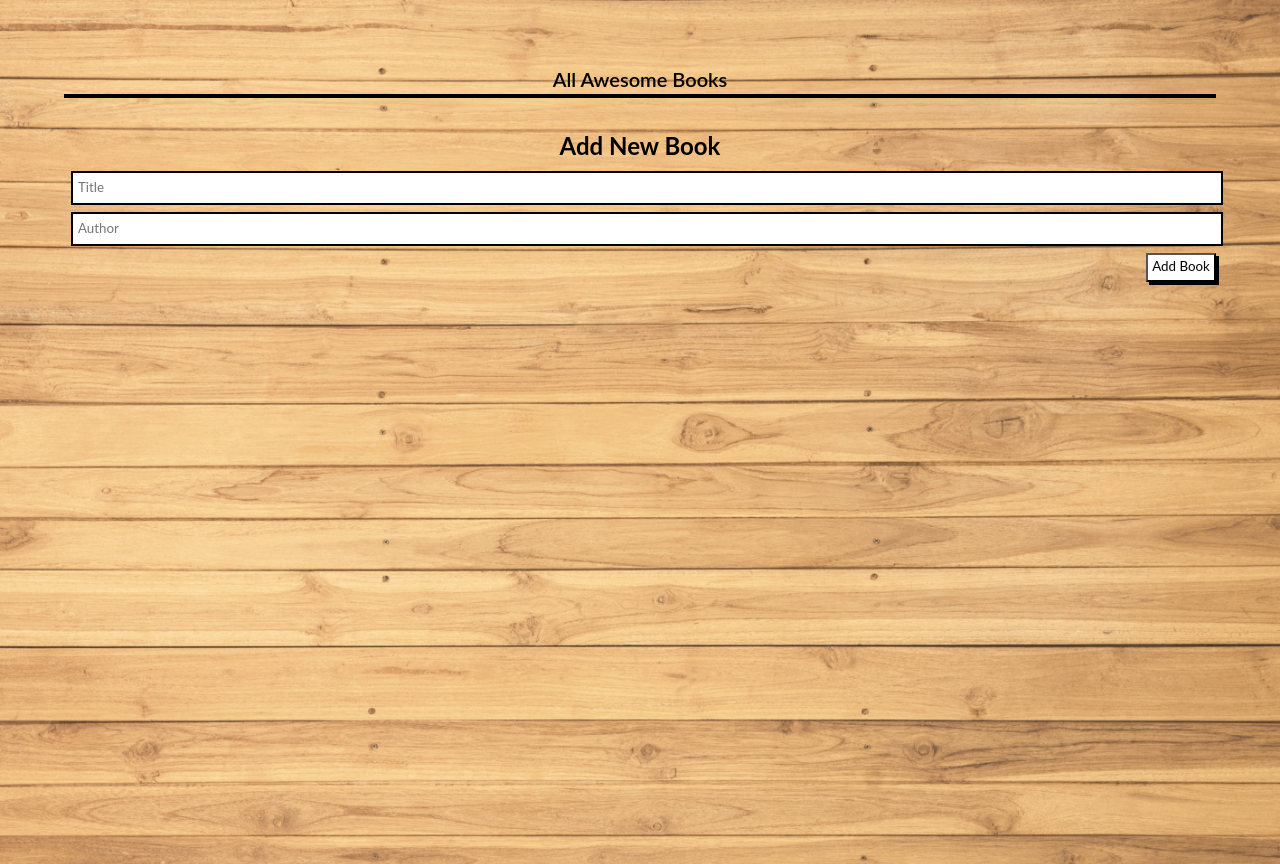
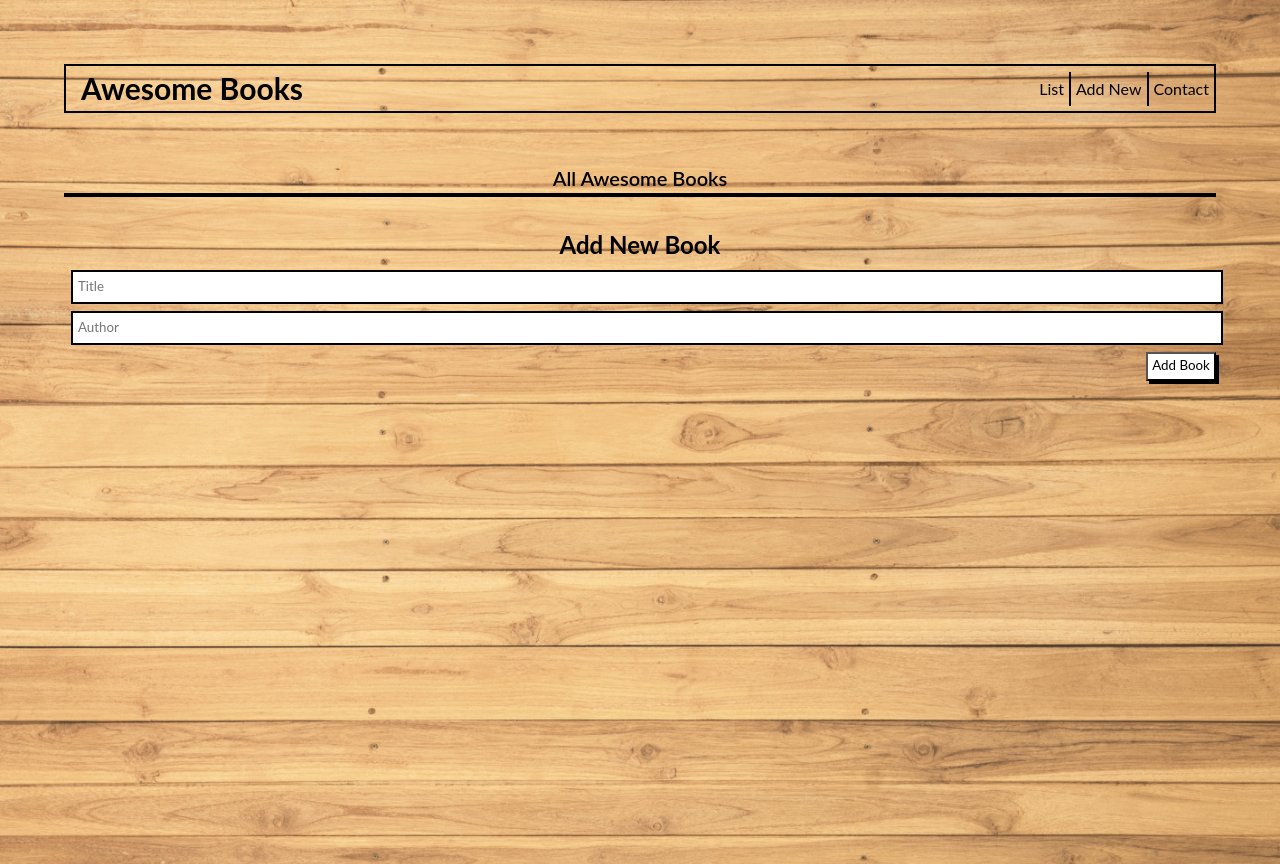
Before and after one commit to kendoriddy/awesome-books-v1, a website: page index.html in a window 1280 px wide. Drawn offline with Linux system fonts and the light colour scheme.

Commit message:
Add navigation bar

```diff
--- a/index.html
+++ b/index.html
@@ -9,6 +9,14 @@
   </head>
   <body>
     <div class="container">
+      <nav class="nav-container">
+        <a href="#">Awesome Books</a>
+        <ul>
+          <li>List</li>
+          <li>Add New</li>
+          <li>Contact</li>
+        </ul>
+      </nav>
       <div class="app-title">
         <h1 class="heading">All Awesome Books</h1>
       </div>
--- a/styles.css
+++ b/styles.css
@@ -20,6 +20,36 @@ body {
 
 .container {
   margin: 5vw;
+}
+
+.nav-container {
+  display: flex;
+  justify-content: space-between;
+  align-items: center;
+  border: 2px solid #000;
+}
+
+.nav-container a {
+  text-decoration: none;
+  font-weight: bold;
+  font-size: 30px;
+  color: #000;
+  margin-left: 15px;
+}
+
+.nav-container ul {
+  list-style: none;
+  display: flex;
+}
+
+.nav-container ul li {
+  padding: 5px;
+  border-right: 2px solid #000;
+}
+
+.nav-container ul li:last-child {
+  padding: 5px;
+  border-right: 0;
 }
 
 .inputField {
@@ -52,7 +82,7 @@ body {
   justify-content: flex-end;
 }
 
-li {
+.book-list li {
   list-style: none;
   line-height: 2.5;
   display: flex;
@@ -60,12 +90,7 @@ li {
   padding: 10px;
 }
 
-li:last-child {
-  border-right: none;
-  padding-right: 0;
-}
-
-li:nth-child(odd) {
+.book-list li:nth-child(odd) {
   background-color: rgb(138, 134, 134);
 }
 
@@ -98,6 +123,7 @@ li:nth-child(odd) {
 
 .app-title {
   text-align: center;
+  padding-top: 50px;
 }
 
 .heading {
```
